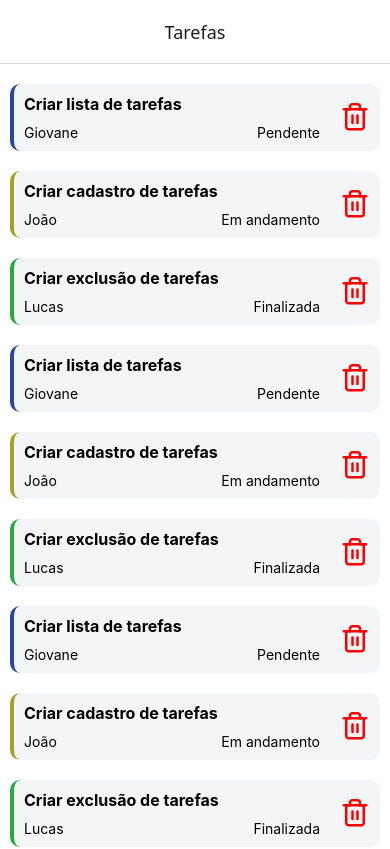
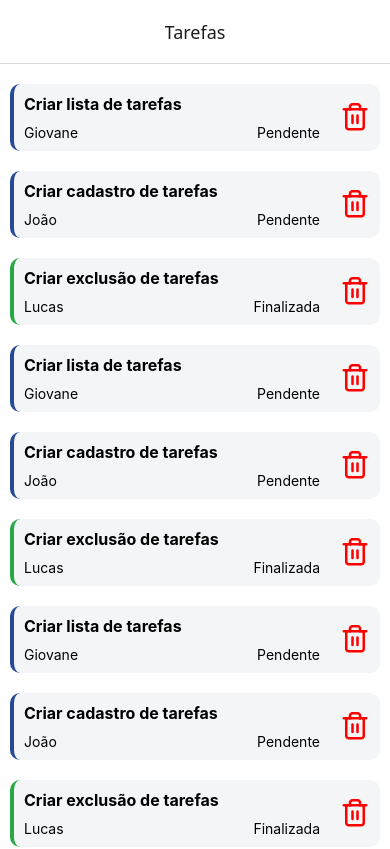
Before and after one commit to giovanegomes/task-manager, a React Native app: screen /taskList in a window 390 px wide. Shown: the top 849 px of the page. Built offline with nearby package versions, Linux system fonts and the light colour scheme.

Commit message:
fix: ajuste no status das tarefas

```diff
--- a/App.tsx
+++ b/App.tsx
@@ -1,10 +1,12 @@
 import { SafeAreaProvider } from "react-native-safe-area-context";
 import Routes from "./src/routes";
+import { StatusBar } from "expo-status-bar";
 
 export default function App() {
   return (
     <SafeAreaProvider>
       <Routes />
+      <StatusBar style="auto" />
     </SafeAreaProvider>
   );
 }
--- a/src/@types/task.d.ts
+++ b/src/@types/task.d.ts
@@ -1,8 +1,6 @@
-export type TaskStatus = "pending" | "inProgress" | "done";
-
 export type Task = {
   id: string;
   description: string;
   owner: string;
-  status: TaskStatus;
+  done: boolean;
 };
--- a/src/screens/tasks/components/card/index.tsx
+++ b/src/screens/tasks/components/card/index.tsx
@@ -4,18 +4,9 @@ import { useMemo } from "react";
 import { Feather } from "@expo/vector-icons";
 import { Task } from "../../../../@types/task";
 
-const STATUS_LABEL = {
-  pending: "Pendente",
-  inProgress: "Em andamento",
-  done: "Finalizada",
-};
-
 export default function TaskListItem({ task }: PropsType) {
-  const statusStyle = useMemo(() => {
-    if (task.status === "pending") return styles.pending;
-    if (task.status === "inProgress") return styles.inProgress;
-    return styles.done;
-  }, [task.status]);
+  const statusStyle = task.done ? styles.done : styles.pending;
+  const status = task.done ? "Finalizada" : "Pendente";
 
   const deleteTask = (id: string) => {
     console.log("excluir tarefa", id);
@@ -28,7 +19,7 @@ export default function TaskListItem({ task }: PropsType) {
         <View>
           <View style={styles.bottom}>
             <Text>{task.owner}</Text>
-            <Text>{STATUS_LABEL[task.status]}</Text>
+            <Text>{status}</Text>
           </View>
         </View>
       </View>
--- a/src/screens/tasks/components/card/styles.ts
+++ b/src/screens/tasks/components/card/styles.ts
@@ -26,9 +26,6 @@ export const styles = StyleSheet.create({
   pending: {
     borderLeftColor: "#264a97",
   },
-  inProgress: {
-    borderLeftColor: "#a79f28",
-  },
   done: {
     borderLeftColor: "#28a745",
   },
--- a/src/screens/tasks/list.tsx
+++ b/src/screens/tasks/list.tsx
@@ -8,73 +8,73 @@ const TASKS: Task[] = [
     id: "1",
     description: "Criar lista de tarefas",
     owner: "Giovane",
-    status: "pending",
+    done: false,
   },
   {
     id: "2",
     description: "Criar cadastro de tarefas",
     owner: "João",
-    status: "inProgress",
+    done: false,
   },
   {
     id: "3",
     description: "Criar exclusão de tarefas",
     owner: "Lucas",
-    status: "done",
+    done: true,
   },
   {
     id: "4",
     description: "Criar lista de tarefas",
     owner: "Giovane",
-    status: "pending",
+    done: false,
   },
   {
     id: "5",
     description: "Criar cadastro de tarefas",
     owner: "João",
-    status: "inProgress",
+    done: false,
   },
   {
     id: "6",
     description: "Criar exclusão de tarefas",
     owner: "Lucas",
-    status: "done",
+    done: true,
   },
   {
     id: "7",
     description: "Criar lista de tarefas",
     owner: "Giovane",
-    status: "pending",
+    done: false,
   },
   {
     id: "8",
     description: "Criar cadastro de tarefas",
     owner: "João",
-    status: "inProgress",
+    done: false,
   },
   {
     id: "9",
     description: "Criar exclusão de tarefas",
     owner: "Lucas",
-    status: "done",
+    done: true,
   },
   {
     id: "10",
     description: "Criar lista de tarefas",
     owner: "Giovane",
-    status: "pending",
+    done: false,
   },
   {
     id: "11",
     description: "Criar cadastro de tarefas",
     owner: "João",
-    status: "inProgress",
+    done: false,
   },
   {
     id: "12",
     description: "Criar exclusão de tarefas",
     owner: "Lucas",
-    status: "done",
+    done: true,
   },
 ];
 
```
